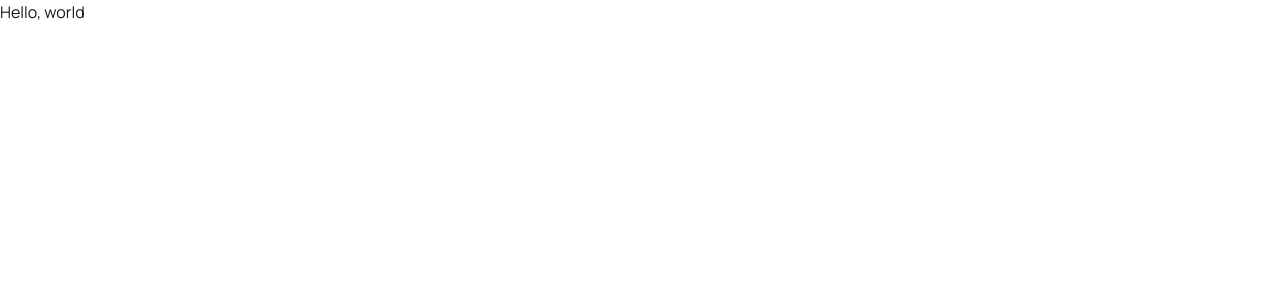
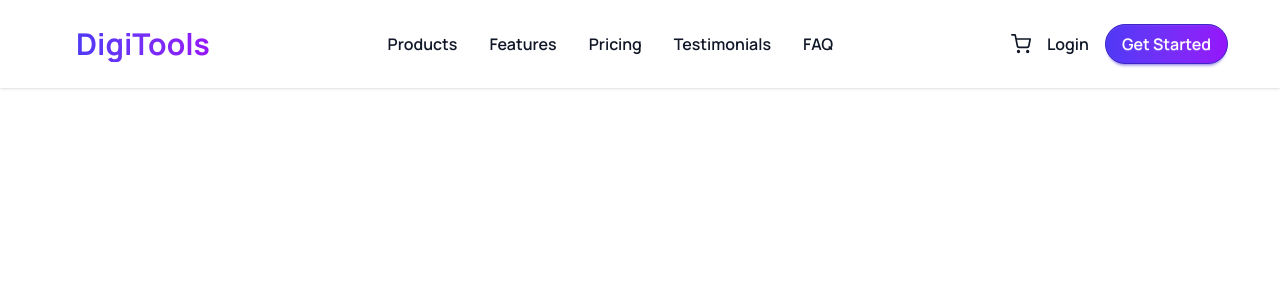
Before and after one commit to sumon-ahmed-ss-550/Assignment-6, a React (Vite) app: page / in a window 1280 px wide. Shown: the top 300 px of the page. Built offline with nearby package versions, Linux system fonts and the light colour scheme.

Commit message:
Add navbar component

```diff
--- a/package.json
+++ b/package.json
@@ -13,6 +13,7 @@
     "@tailwindcss/vite": "^4.2.2",
     "react": "^19.2.4",
     "react-dom": "^19.2.4",
+    "react-icons": "^5.6.0",
     "tailwindcss": "^4.2.2"
   },
   "devDependencies": {
--- a/src/components/navbar/Navbar.jsx
+++ b/src/components/navbar/Navbar.jsx
@@ -1,10 +1,121 @@
-import React from "react";
+import React, { useState } from "react";
+import { FiShoppingCart } from "react-icons/fi";
+import { HiMenuAlt1 } from "react-icons/hi";
+import { IoClose } from "react-icons/io5";
 
 const Navbar = () => {
+  const [toggle, setToggle] = useState(false);
   return (
-    <div>
-      <h1>Hello, world</h1>
-    </div>
+    <nav className="shadow-sm py-6">
+      <div className="container flex justify-between items-center">
+        <div className="nav-start">
+          <div className="flex items-center gap-6">
+            <div onClick={() => setToggle(!toggle)}>
+              {toggle ? (
+                <IoClose className="text-2xl lg:hidden cursor-pointer"></IoClose>
+              ) : (
+                <HiMenuAlt1 className="text-2xl lg:hidden cursor-pointer"></HiMenuAlt1>
+              )}
+              <ul
+                className={`duration-300 flex flex-col gap-2 lg:hidden absolute bg-[#dcdde1] ${toggle ? "left-0" : "-left-250"} w-70 p-3 rounded top-25`}
+              >
+                <li>
+                  <a
+                    className="font-semibold text-base text-[#130f40] block"
+                    href="#"
+                  >
+                    Products
+                  </a>
+                </li>
+                <li>
+                  <a
+                    className="font-semibold text-base text-[#130f40] block"
+                    href="#"
+                  >
+                    Features
+                  </a>
+                </li>
+                <li>
+                  <a
+                    className="font-semibold text-base text-[#130f40] block"
+                    href="#"
+                  >
+                    Pricing
+                  </a>
+                </li>
+                <li>
+                  <a
+                    className="font-semibold text-base text-[#130f40] block"
+                    href="#"
+                  >
+                    Testimonials
+                  </a>
+                </li>
+                <li>
+                  <a
+                    className="font-semibold text-base text-[#130f40] block"
+                    href="#"
+                  >
+                    FAQ
+                  </a>
+                </li>
+
+                <div className="divider">OR</div>
+
+                <button className="btn btn-primary font-semibold text-base text-[#FFFFFF] bg-linear-to-r from-[#4F39F6] to-[#9514FA]">
+                  Get Started
+                </button>
+              </ul>
+            </div>
+            <strong className="text-3xl bg-linear-to-r from-[#4F39F6] to-[#9514FA] bg-clip-text text-transparent">
+              DigiTools
+            </strong>
+          </div>
+        </div>
+        <div className="nav-center hidden lg:block">
+          <ul className="flex items-center gap-8">
+            <li>
+              <a className="font-semibold text-base text-[#101727]" href="#">
+                Products
+              </a>
+            </li>
+            <li>
+              <a className="font-semibold text-base text-[#101727]" href="#">
+                Features
+              </a>
+            </li>
+            <li>
+              <a className="font-semibold text-base text-[#101727]" href="#">
+                Pricing
+              </a>
+            </li>
+            <li>
+              <a className="font-semibold text-base text-[#101727]" href="#">
+                Testimonials
+              </a>
+            </li>
+            <li>
+              <a className="font-semibold text-base text-[#101727]" href="#">
+                FAQ
+              </a>
+            </li>
+          </ul>
+        </div>
+        <div className="nav-end flex items-center gap-4">
+          <div className="flex items-center gap-4">
+            <FiShoppingCart className="text-[#101727] w-5 h-5"></FiShoppingCart>
+            <li>
+              <a className="font-semibold text-base text-[#101727]" href="#">
+                Login
+              </a>
+            </li>
+          </div>
+          <button className="btn btn-primary hidden lg:block font-semibold text-base text-[#FFFFFF] rounded-full bg-linear-to-r from-[#4F39F6] to-[#9514FA]">
+            Get Started
+          </button>
+        </div>
+      </div>
+    </nav>
   );
 };
 
--- a/src/index.css
+++ b/src/index.css
@@ -13,3 +13,9 @@ body {
   box-sizing: border-box;
   text-decoration: none;
 }
+.container {
+  width: 100%;
+  max-width: 1200px;
+  margin: 0 auto;
+  padding: 0 12px;
+}
```
Also changed, not shown: 1 other file (tests, documents, lock files or other folders).
